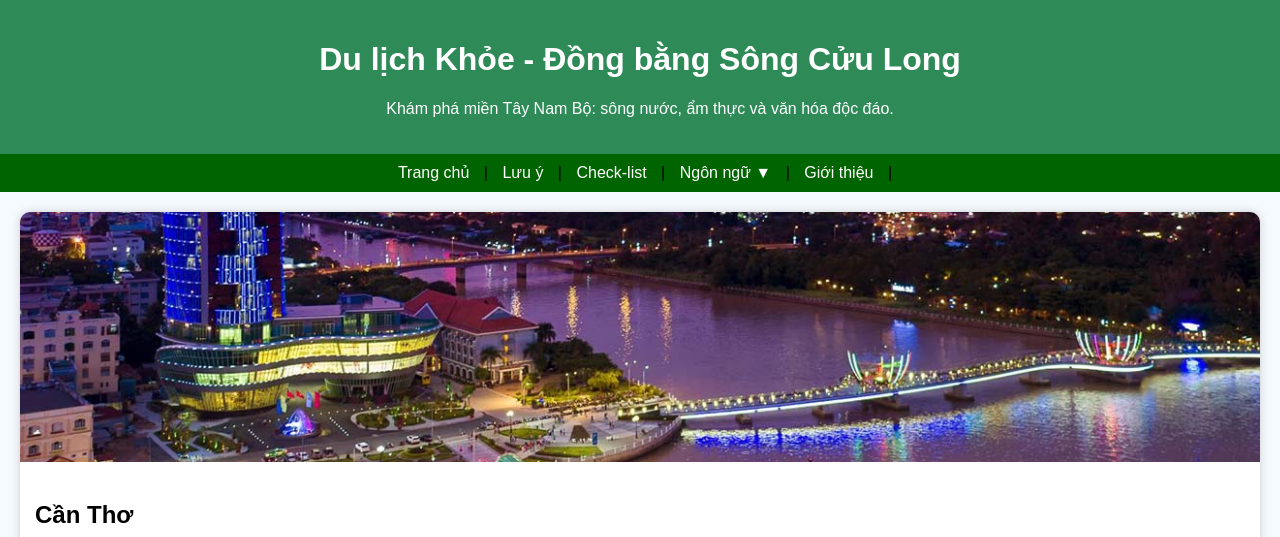
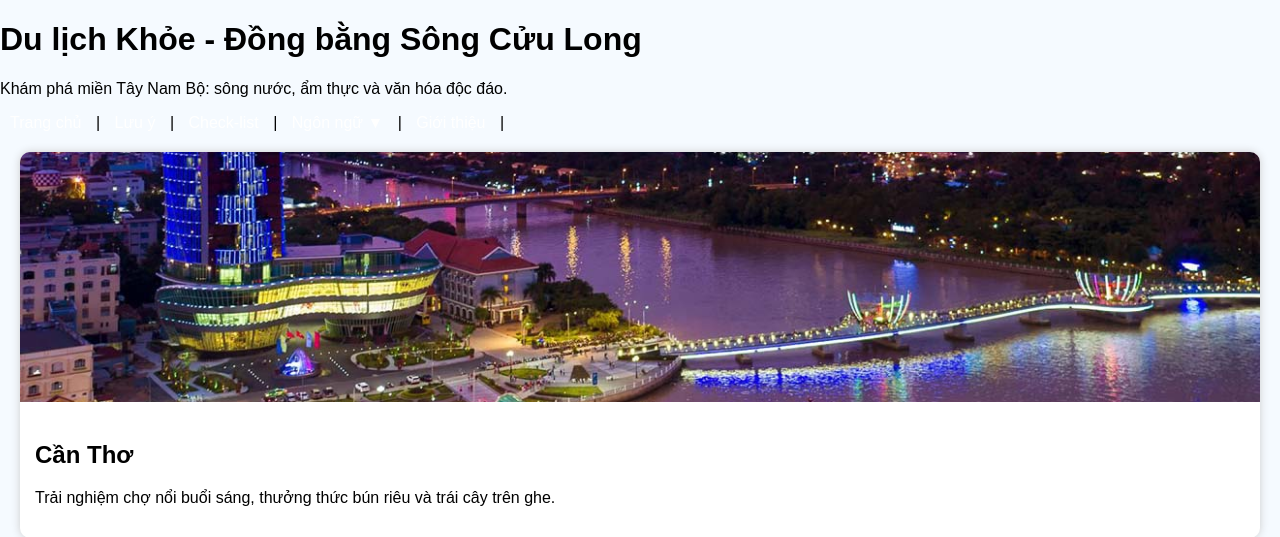
Before and after one commit to hhiep1111/dulichkhoe, a FastAPI app: page / in a window 1280 px wide. Shown: the top 537 px of the page. Run offline with FastAPI, Linux system fonts and the light colour scheme; data that the repository does not hold is empty.

Commit message:
Update index.html

```diff
--- a/templates/index.html
+++ b/templates/index.html
@@ -11,12 +11,11 @@
             margin: 0;
             padding: 0;
         }
-        header {
-            background: #2e8b57;
-            color: white;
-            padding: 20px;
-            text-align: center;
-        }
+        <header>
+            <img src="/static/images/Logo.gif" style="width:200px;height:auto;">
+            <h1>{{ data.title }}</h1>
+            <p>{{ data.intro }}</p>
+        </header>
         nav {
             text-align: center;
             background: #006400;
```
